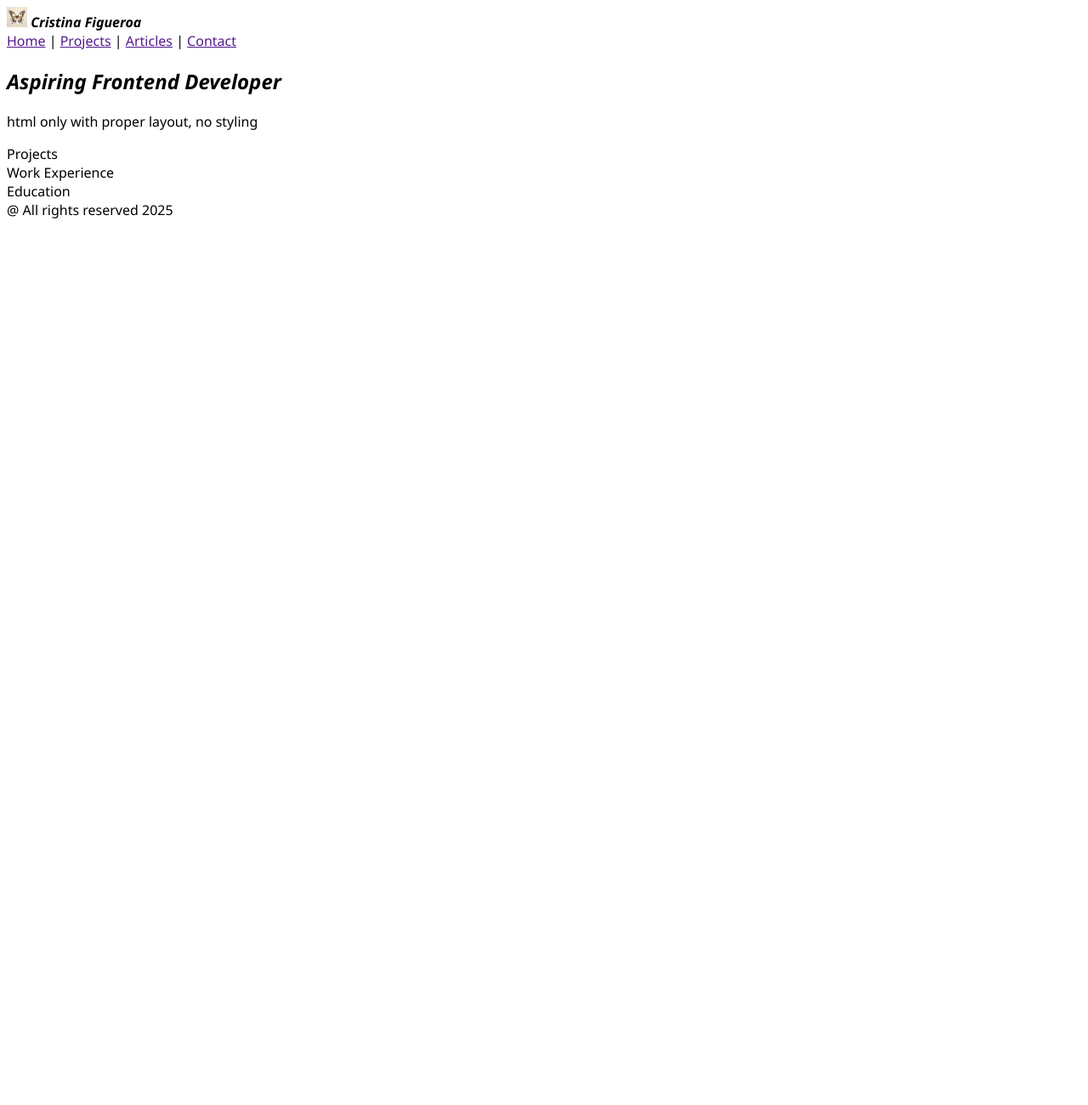
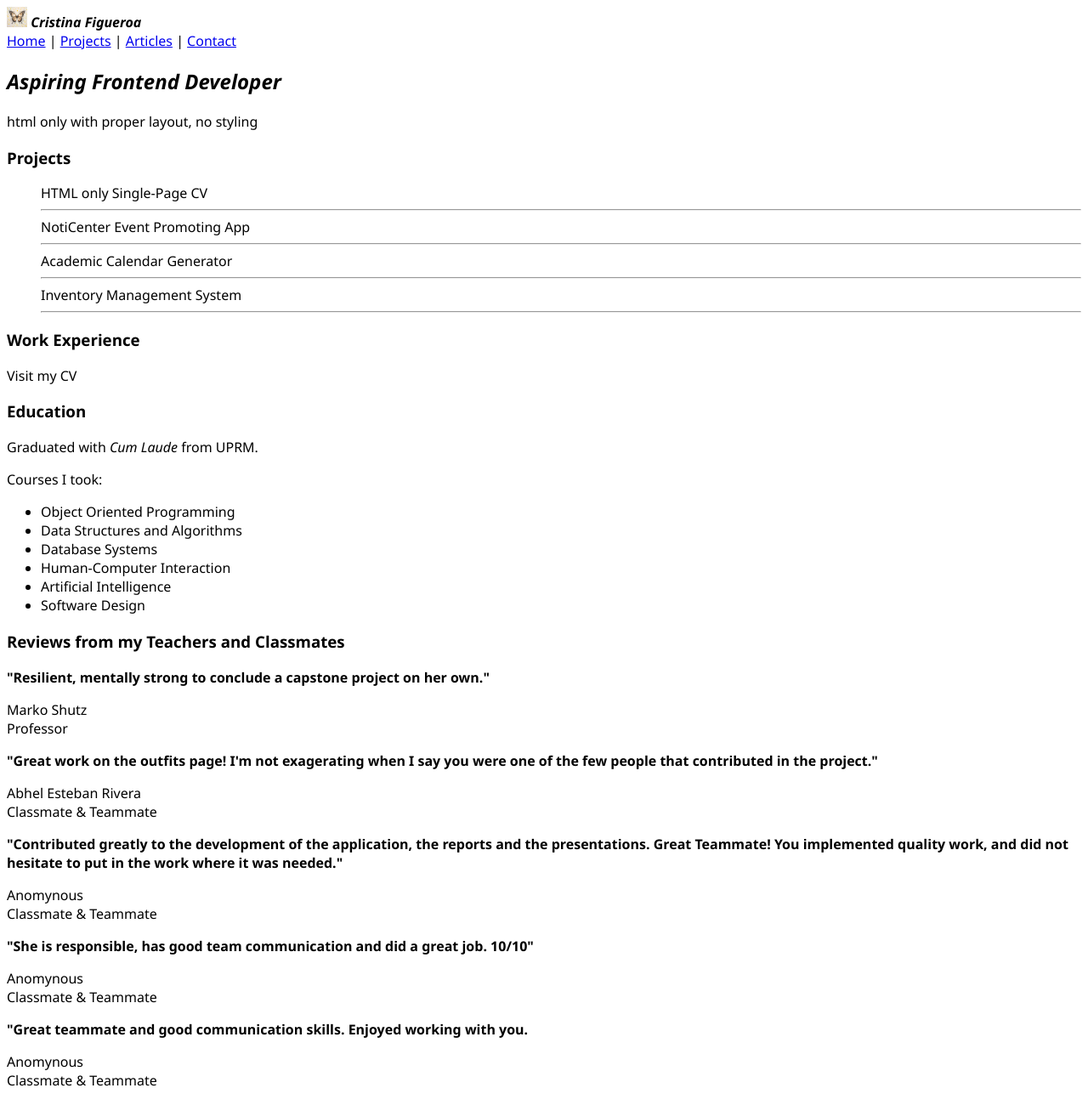
Before and after one commit to Cristina-Figueroa/Multiple-Pages-CV, a plain HTML site: page index.html in a window 1280 px wide. Shown: the top 1300 px of the page at 85% size. Before the commit the page ends 800 px from the top, so only its background shows below. Drawn offline with Linux system fonts and the light colour scheme.

Commit message:
started all the individual pages (contact, articles, projects), added info in all of them, implemented the navigation between them

```diff
--- a/index.html
+++ b/index.html
@@ -1,7 +1,10 @@
 <!DOCTYPE html>
-<html>
+<html lang="en-us">
     <head>
+        <meta charset="UTF-8">
         <title>Cristina Figueroa - Basic HTML Portfolio</title>
+
+        <meta name="viewport" content="width=device-width, initial-scale=1.0">
 
         <!-- Favicon -->
         <link rel="icon" type="image/x-icon" href="favicon_io/favicon.ico">
@@ -12,17 +15,22 @@
     </head>
 
     <body style="font-family: 'Segoe UI';">
+
+
         <header>
             <img src="images/favicon.png" alt="Favicon design by Cristina Figueroa" width="24" height="24">
             <strong><i>Cristina Figueroa </i></strong>
+
+            <nav>
+                <a href="index.html">Home</a> |
+                <a href="projects.html">Projects</a> |
+                <a href="articles.html">Articles</a> |
+                <a href="contact.html">Contact</a>
+            </nav>
+
         </header>
 
-        <nav>
-            <a href="">Home</a> |
-            <a href="">Projects</a> |
-            <a href="">Articles</a> |
-            <a href="">Contact</a>
-        </nav>
+
 
 
         <section>
@@ -30,17 +38,131 @@
             <p> html only with proper layout, no styling</p>
         </section>
 
-        <aside>
-            Projects
-        </aside>
+
         <section>
-            Work Experience
-        </section>
-        <aside>
-            Education
-        </aside>
+
+            <aside>
+                <!-- Projects -->
+                 <h3>Projects</h3>
+                <menu>
+                    <a href="./projects_pages/Single-Page-CV.html"
+                        style="color:black; text-decoration:none;">
+                        HTML only Single-Page CV</a>
+                    <hr>
+                    <a href="./projects_pages/NotiCenter.html"
+                        style="color:black; text-decoration:none;">
+                        NotiCenter Event Promoting App</a>
+                    <hr>
+                    <a href="./projects_pages/AcademicCalendar.html"
+                        style="color:black; text-decoration:none;">
+                        Academic Calendar Generator</a>
+                    <hr>
+                    <a href="./projects_pages/InventoryMngmt.html"
+                        style="color:black; text-decoration:none;">
+                        Inventory Management System</a>
+                    <hr>
+                    <!-- <a href="./projects_pages/"
+                        style="color:black; text-decoration:none; font-weight:bold;">
+                        PhotoFit</a>
+                    <hr> -->
+
+                </menu>
+            </aside>
+
+            <section>
+                <!-- Work Experience -->
+                <h3>Work Experience</h3>
+                <a href="https://cristina-figueroa-cv-psi.vercel.app"
+                style="color:black; text-decoration:none;">
+                Visit my CV</a>
 
 
+            </section>
+
+            <aside>
+                <!-- Education -->
+                <h3>Education</h3>
+                <p>Graduated with <i>Cum Laude</i> from UPRM. </p>
+                <section>
+                    <p>Courses I took:</p>
+                    <ul>
+                        <li> Object Oriented Programming</li>
+                        <li> Data Structures and Algorithms</li>
+                        <li> Database Systems</li>
+                        <li> Human-Computer Interaction</li>
+                        <li> Artificial Intelligence</li>
+                        <li> Software Design </li>
+
+                    </ul>
+                </section>
+
+            </aside>
+
+        </section>
+
+
+        <section>
+            <h3> Reviews from my Teachers and Classmates </h3>
+
+            <p>
+                <strong>"Resilient, mentally strong to conclude a capstone project on her own."</strong>
+                <p>
+                    Marko Shutz
+                    <br>
+                    Professor
+                </p>
+            </p>
+
+            <p>
+                <strong>"Great work on the outfits page! I'm not exagerating
+                    when I say you were one of the few people that
+                    contributed in the project."
+                </strong>
+                <p>
+                    Abhel Esteban Rivera
+                    <br>
+                    Classmate & Teammate
+                </p>
+            </p>
+
+            <p>
+                <strong>"Contributed greatly to the development of the
+                    application, the reports and the presentations.
+                    Great Teammate! You implemented quality work, and
+                    did not hesitate to put in the work where it was
+                    needed."</strong>
+                <p>
+                    Anomynous
+                    <br>
+                    Classmate & Teammate
+                </p>
+            </p>
+
+            <p>
+                <strong>"She is responsible, has good team communication and did a great job. 10/10"</strong>
+                <p>
+                    Anomynous
+                    <br>
+                    Classmate & Teammate
+                </p>
+            </p>
+
+            <p>
+                <strong>"Great teammate and good communication skills.
+                    Enjoyed working with you.</strong>
+                <p>
+                    Anomynous
+                    <br>
+                    Classmate & Teammate
+                </p>
+            </p>
+
+
+
+
+        </section>
+
+        <br><br>
         <footer> @ All rights reserved 2025 </footer>
     </body>
 
```
Also changed, not shown: articles.html (added, +29 -0 lines), contact.html (added, +44 -0 lines), projects.html (added, +61 -0 lines).
